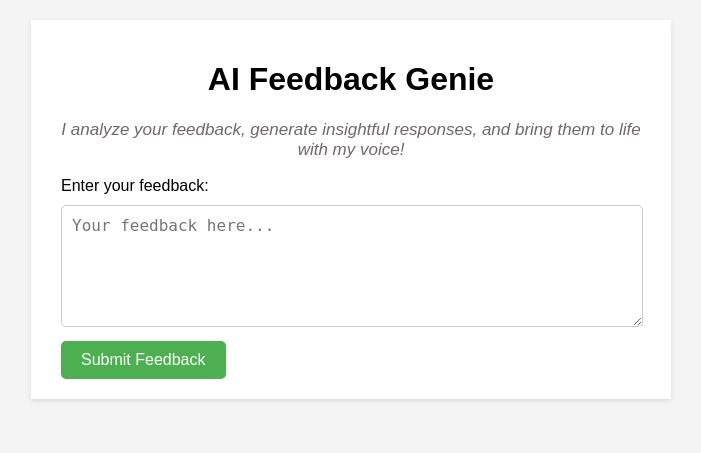
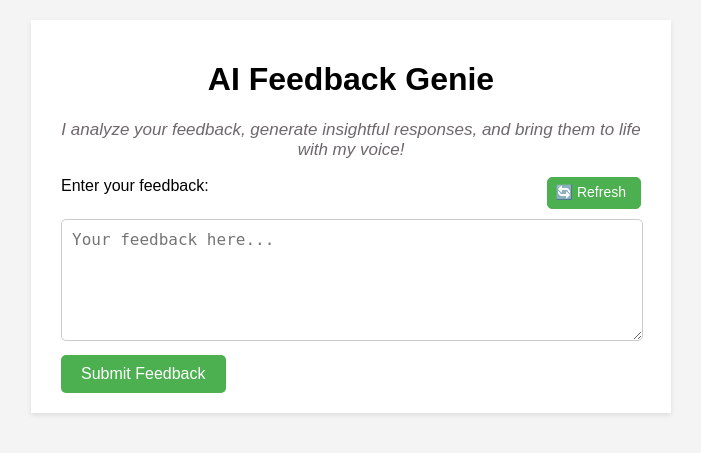
Before and after one commit to AnupriyaHaridas/AI-FeedbackGenie, a Flask app: page / in a window 1280 px wide. Shown: the top 453 px of the page, without its empty margins (289-990 px from the left). Run offline with Flask 3, Linux system fonts and the light colour scheme.

Commit message:
feature: Add reload button, UI enhancement & documentation

```diff
--- a/app.py
+++ b/app.py
@@ -1,27 +1,30 @@
 import os
 import openai
 import requests
-from flask import Flask, request, render_template, send_file
+from flask import Flask, request, render_template, send_file, redirect, url_for
 from azure.ai.textanalytics import TextAnalyticsClient
 from azure.core.credentials import AzureKeyCredential
 import azure.cognitiveservices.speech as speechsdk
 from dotenv import load_dotenv
 
+# Initialize the Flask app
 app = Flask(__name__)
 
+# Load environment variables from the .env file
 load_dotenv()
 
-# Get API keys from environment variables
-AZURE_KEY = os.getenv('AZURE_KEY')
-AZURE_ENDPOINT = os.getenv('AZURE_ENDPOINT')
+# Retrieve API keys and endpoints from environment variables
+AZURE_TEXT_ANALYTICS_KEY = os.getenv('AZURE_TEXT_ANALYTICS_KEY')
+AZURE_TEXT_ANALYTICS_ENDPOINT = os.getenv('AZURE_TEXT_ANALYTICS_ENDPOINT')
 
-AZURE_SPEECH_KEY = os.getenv("AZURE_SPEECH_KEY")
+AZURE_TTS_KEY = os.getenv("AZURE_TTS_KEY")
 AZURE_REGION = os.getenv("AZURE_REGION")
-SPEECH_ENDPOINT = os.getenv("SPEECH_ENDPOINT")
+AZURE_TTS_ENDPOINT = os.getenv("AZURE_TTS_ENDPOINT")
 
 OPENAI_API_KEY = os.getenv('OPENAI_API_KEY')
 openai.api_key = OPENAI_API_KEY
 
+# Headers for OpenAI API requests
 headers = {
     "Authorization": f"Bearer {OPENAI_API_KEY}",
     "Content-Type": "application/json"
@@ -31,11 +34,11 @@ headers = {
 AUDIO_FOLDER = "static/audio"
 os.makedirs(AUDIO_FOLDER, exist_ok=True)
 
+# Function to authenticate the client for Azure Text Analytics API
+def authenticate_client():
+    return TextAnalyticsClient(endpoint=AZURE_TEXT_ANALYTICS_ENDPOINT, credential=AzureKeyCredential(AZURE_TEXT_ANALYTICS_KEY))
 
-def authenticate_client():
-    return TextAnalyticsClient(endpoint=AZURE_ENDPOINT, credential=AzureKeyCredential(AZURE_KEY))
-
-
+# Function to analyze sentiment of text using Azure's Text Analytics API
 def analyze_sentiment(text):
     client = authenticate_client()
     documents = [text]
@@ -48,8 +51,9 @@ def analyze_sentiment(text):
         "negative_score": response.confidence_scores.negative
     }
 
+# Function to generate a response using OpenAI GPT-4 based on feedback sentiment
+def generate_gpt4_response(feedback, sentiment):
 
-def generate_gpt4_response(feedback, sentiment):
     if sentiment == 'positive':
         prompt = f"The user gave positive feedback: '{feedback}'. Please generate a thankful and enthusiastic response."
     elif sentiment == 'negative':
@@ -57,30 +61,32 @@ def generate_gpt4_response(feedback, sentiment):
     else:
         prompt = f"The user gave neutral feedback: '{feedback}'. Please generate a neutral and informative response."
 
+    # Load model parameters from .env file; use default values if not set to prevent errors
     data = {
-        "model": "gpt-4",  # Use GPT-4 model for sentiment analysis
+        "model": os.getenv("OPENAI_MODEL", "gpt-4"),
         "messages": [{"role": "user", "content": prompt}],
-        "max_tokens":150,
-        "temperature":0.7
+        "max_tokens":int(os.getenv("MODEL_MAX_TOKENS", 150)),
+        "temperature":float(os.getenv("MODEL_TEMPERATURE", 0.7))
     }
+
     try:
+        # Make the request to OpenAI API
         response = requests.post("https://api.openai.com/v1/chat/completions", headers=headers, json=data, verify=False)
         response.raise_for_status()  # Raise an error for bad responses
         ai_response = response.json()
-        ai_sentiment = ai_response['choices'][0]['message']['content']  # Extract the sentiment
-
+        ai_sentiment = ai_response['choices'][0]['message']['content']
         return ai_sentiment
 
     except requests.exceptions.RequestException as e:
         return f"❌ Error: {str(e)}"
 
 
+# Function to convert text to speech using Azure TTS (Text-to-Speech) service
 def text_to_speech(text, sentiment):
-    # Set up the speech configuration
-    speech_config = speechsdk.SpeechConfig(subscription=AZURE_SPEECH_KEY, region=AZURE_REGION)
-    speech_config.speech_synthesis_voice_name = "en-US-AriaNeural"  # Default voice for neutral tone
 
-    # Adjust voice based on sentiment
+    speech_config = speechsdk.SpeechConfig(subscription=AZURE_TTS_KEY, region=AZURE_REGION) # Set up the speech configuration
+    speech_config.speech_synthesis_voice_name = "en-US-AriaNeural"
+
     if sentiment == "positive":
         speech_config.speech_synthesis_voice_name = "en-US-AriaNeural"  # Cheerful, upbeat voice
     elif sentiment == "negative":
@@ -94,13 +100,10 @@ def text_to_speech(text, sentiment):
 
     # Set up audio configuration (output to a file)
     audio_output = speechsdk.audio.AudioOutputConfig(filename=audio_path)
-
-    # Create a synthesizer and synthesize speech
     synthesizer = speechsdk.SpeechSynthesizer(speech_config=speech_config, audio_config=audio_output)
     synthesizer.speak_text_async(text).get()
 
-    return audio_filename  # Return the filename for frontend use
-
+    return audio_filename
 
 
 # Flask Routes
@@ -112,18 +115,14 @@ def index():
 
     if request.method == "POST":
         user_input = request.form["feedback"]
-
-        # Sentiment Analysis
-        sentiment_result = analyze_sentiment(user_input)
+        sentiment_result = analyze_sentiment(user_input)    # Sentiment Analysis
 
         if sentiment_result:
-            # Generate GPT-4 response based on the sentiment
-            gpt4_response = generate_gpt4_response(user_input, sentiment_result)
-            # Convert the AI response to speech
-            audio_filename = text_to_speech(gpt4_response, sentiment_result['sentiment'])
-            print(f"Generated Response: {gpt4_response}")# success
+            gpt4_response = generate_gpt4_response(user_input, sentiment_result)    # Generate GPT-4 response based on the sentiment
+            audio_filename = text_to_speech(gpt4_response, sentiment_result['sentiment'])   # Convert the AI response to speech
+            print(f"Generated Response: {gpt4_response}")   # success
         else:
-            print("Could not analyze sentiment.")# failure
+            print("Could not analyze sentiment.")   # failure
 
         return render_template(
             "index.html",
--- a/static/css/styles.css
+++ b/static/css/styles.css
@@ -131,3 +131,18 @@ audio::-webkit-media-controls-play-button {
     padding: 10px;
     transition: background-color 0.3s ease;
 }
+
+.refresh-btn {
+    display: inline-block;
+    background-color: #4CAF50;
+    color: white;
+    font-size: 14px;
+    padding: 6px 14px 8px 8px;
+    margin-right: 10px;
+    text-align: center;
+    text-decoration: none;
+    border-radius: 5px;
+    border: 1px solid #4CAF50;
+    cursor: pointer;
+    transition: background-color 0.3s ease, border-color 0.3s ease;
+}
--- a/templates/index.html
+++ b/templates/index.html
@@ -2,7 +2,7 @@
 <html lang="en">
 
 <head>
-    <link rel="stylesheet" href="{{ url_for('static', filename='css/styles.css') }}">
+    <link rel="stylesheet" href="{{ url_for('static', filename='css/styles.css') }}">   <!-- Link to the external CSS file for styling -->
     <meta charset="UTF-8">
     <meta name="viewport" content="width=device-width, initial-scale=1.0">
     <title>Sentiment Feedback App</title>
@@ -11,41 +11,50 @@
 <body>
 
     <div class="container">
+        <!-- Main header for the app -->
         <h1>AI Feedback Genie</h1>
         <p class="head-text">I analyze your feedback, generate insightful responses, and bring them to life with my
             voice!</p>
+
+        <!-- Feedback form -->
         <form method="POST">
-            <label for="feedback">Enter your feedback:</label><br>
+            <label for="feedback">Enter your feedback:
+                <a href="{{ url_for('index') }}" id="refreshButton" class="refresh-btn" style="float: right;">
+                    &#x1F504; Refresh</a>   <!-- Refresh button to clear or reset the form -->
+            </label><br>
             <textarea name="feedback" id="feedback" placeholder="Your feedback here..." required></textarea><br>
             <button type="submit">Submit Feedback</button>
         </form>
 
+         <!-- Display sentiment analysis results if feedback has been processed -->
         {% if sentiment %}
         <div class="response">
-            <h3>🔮 Emotional Pulse</h3>
+            <h3> &#x1F52E; Emotional Pulse</h3>
             <p><strong>Feedback:</strong> {{ feedback }}</p>
 
             <div class="sentiment-box">
                 {% if sentiment['sentiment'] == 'positive' %}
-                <p class="positive"><strong>Sentiment:</strong> Positive 😊 </p>
+                <p class="positive"><strong>Sentiment:</strong> Positive &#x1F60A; </p>
                 {% elif sentiment['sentiment'] == 'neutral' %}
-                <p class="neutral"><strong>Sentiment:</strong> Neutral 😐 </p>
+                <p class="neutral"><strong>Sentiment:</strong> Neutral &#x1F610; </p>
                 {% else %}
-                <p class="negative"><strong>Sentiment:</strong> Negative 😢 </p>
+                <p class="negative"><strong>Sentiment:</strong> Negative &#x1F622; </p>
                 {% endif %}
             </div>
-            <p><span>🌟 Positive Score:</span> {{ sentiment['positive_score'] }}</p>
-            <p><span>⚖️ Neutral Score:</span> {{ sentiment['neutral_score'] }}</p>
-            <p><span>🔥 Negative Score:</span> {{ sentiment['negative_score'] }}</p>
-
+            <!-- Display sentiment scores -->
+            <p><span> &#11088; Positive Score:</span> {{ sentiment['positive_score'] }}</p>
+            <p><span> &nbsp;&#9878;&nbsp;Neutral Score:</span> {{ sentiment['neutral_score'] }}</p>
+            <p><span> &#128293; Negative Score:</span> {{ sentiment['negative_score'] }}</p>
         </div>
 
+        <!-- Display AI response based on sentiment -->
         {% if ai_response %}
         <div
             class="ai-response {{ 'positive' if sentiment['sentiment'] == 'positive' else 'negative' if sentiment['sentiment'] == 'negative' else 'neutral' }}">
             <h3>Genie Speaks:</h3>
             <p>{{ ai_response }}</p>
             {% if audio_filename %}
+            <!-- Audio player to play the AI's spoken response -->
             <audio id="audioPlayer" controls>
                 <source src="{{ url_for('download_audio', filename=audio_filename) }}" type="audio/mpeg">
                 Your browser does not support the audio element.
```
